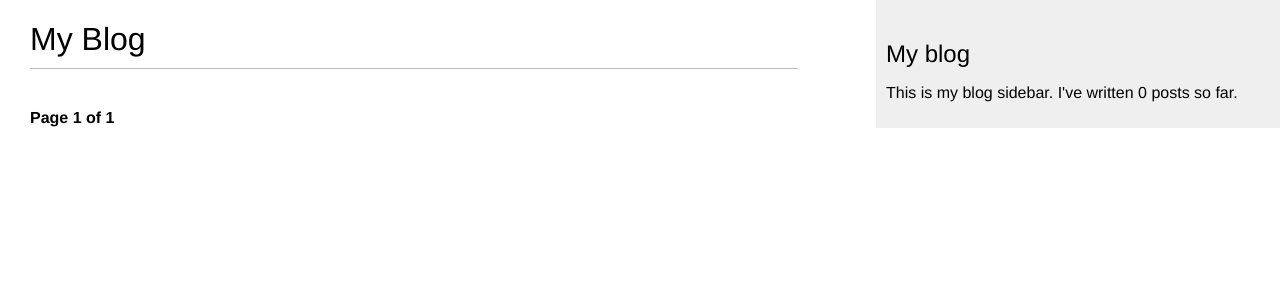
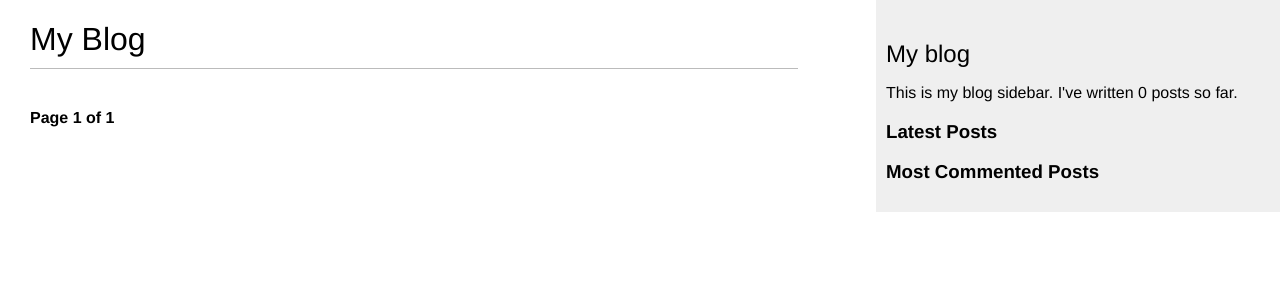
Before and after one commit to ssjkhan/django-blog, a Django app: page /blog/ in a window 1280 px wide. Shown: the top 300 px of the page. Run offline with Django 4.2, Linux system fonts and the light colour scheme; data that the repository does not hold is empty.

Commit message:
implement templatetag for latest posts

```diff
--- a/blog/templates/blog/base.html
+++ b/blog/templates/blog/base.html
@@ -16,6 +16,17 @@
     <p>This is my blog sidebar.
       I've written {% total_posts %} posts so far.
     </p>
+    <h3>Latest Posts</h3>
+    {% show_latest_posts 2 %}
+    <h3>Most Commented Posts</h3>
+    {% get_most_commented_posts as most_commented_posts %}
+    <ul>
+    {% for post in most_commented_posts%}
+      <li>
+        <a href="{{post.get_absolute_url}}">{{post.title}}</a>
+      </li>
+      {% endfor %}
+
   </div>
 </body>
 </html>
--- /dev/null
+++ b/blog/templates/blog/post/latest_posts.html
@@ -0,0 +1,7 @@
+<ul>
+    {% for post in latest_posts %}
+    <li>
+        <a href="{{ post.get_absolute_url }}">{{post.title}}</a>
+    </li>
+    {% endfor %}
+</ul>
--- a/blog/templatetags/blog_tags.py
+++ b/blog/templatetags/blog_tags.py
@@ -1,8 +1,18 @@
 from django import template
 from ..models import Post
+from django.db.models import Count
 
 register = template.Library()
 
 @register.simple_tag
 def total_posts():
     return Post.published.count()
+
+@register.inclusion_tag('blog/post/latest_posts.html')
+def show_latest_posts(count=5):
+    latest_posts = Post.published.order_by('-publish')[:count]
+    return {'latest_posts': latest_posts}
+
+@register.simple_tag
+def get_most_commented_posts(count=5):
+    return Post.published.annotate(total_comments=Count('comments')).order_by('-total_comments')[:count]
```
